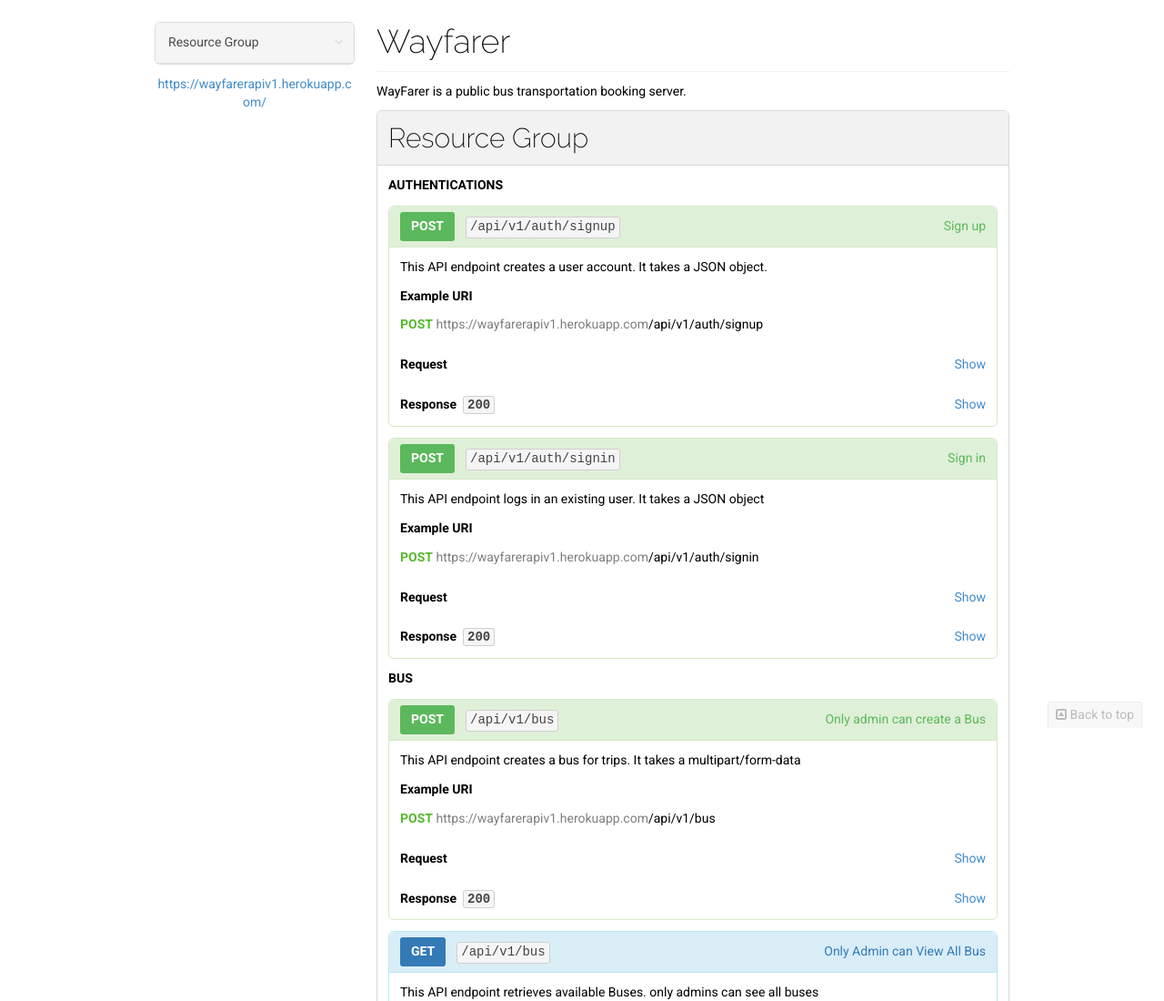
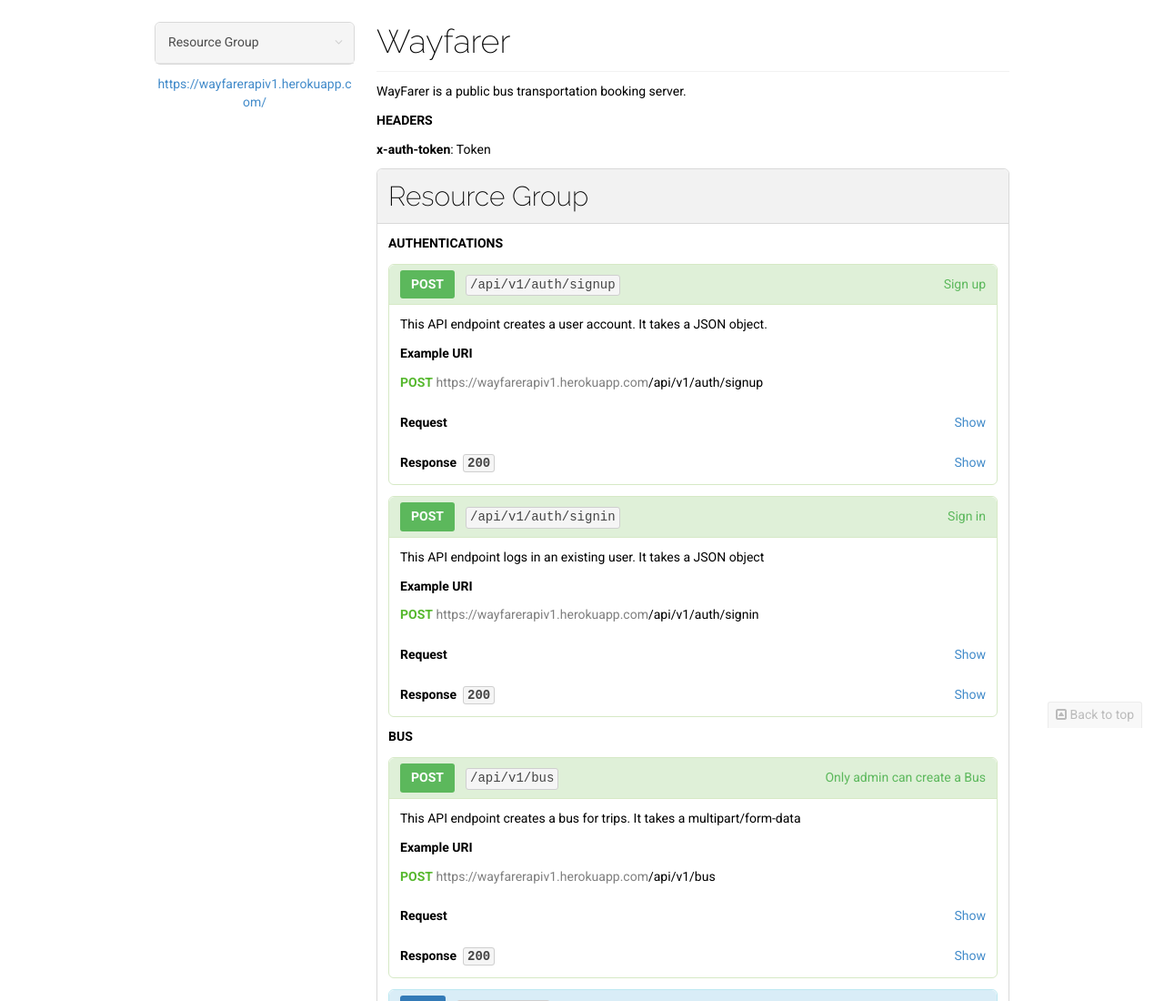
Before and after one commit to iyiolaosuagwu/WayFarer, a website: page documentation.html in a window 1280 px wide. Shown: the top 1100 px of the page at 91% size. Drawn offline with Linux system fonts and the light colour scheme.

Commit message:
fixed documentation content

```diff
--- a/documentation.html
+++ b/documentation.html
@@ -1118,6 +1118,8 @@
           <h1 id="top">Wayfarer</h1>
         </header>
         <p>WayFarer is a public bus transportation booking server.</p>
+        <h3>Headers</h3>
+        <p><strong>x-auth-token</strong>: Token</p>
         <section id="" class="resource-group">
           <h2 class="group-heading">Resource Group <a href="#" class="permalink">&para;</a></h2>
           <div id="authentications" class="resource">
```
